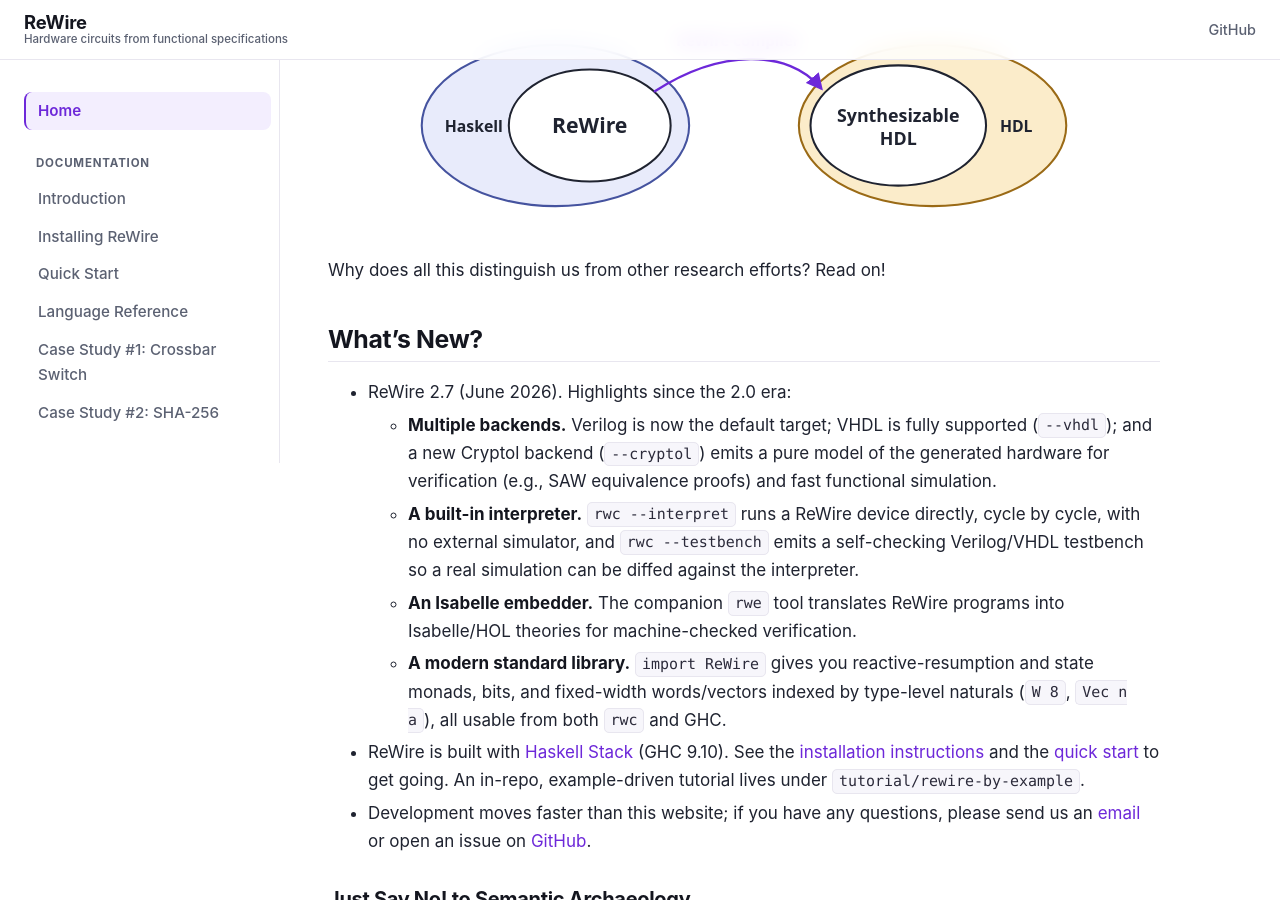
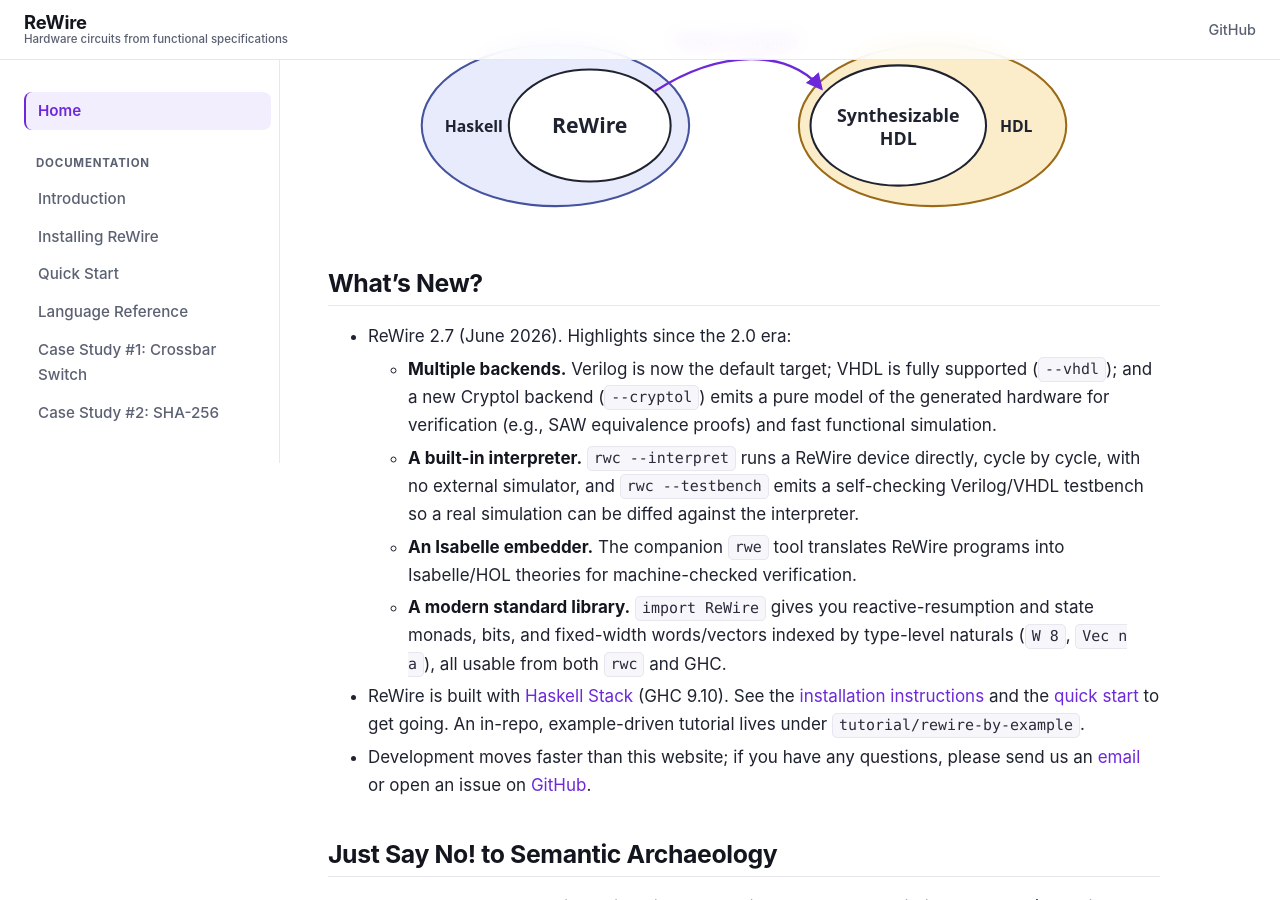
Before and after one commit to rewire-hardware/ReWire, a Jekyll site: the page built from index.md, in a window 1280 px wide and 900 px high, scrolled down 856 px. Built offline with Jekyll 4.4.1, drawn with Linux system fonts in a browser that asks for light colours.

Commit message:
Minor index tweaks.

```diff
--- a/index.md
+++ b/index.md
@@ -15,13 +15,9 @@
 * Pure functions and types, monads, equational reasoning, etc.
 * Formal semantics supporting formal reasoning.
 
-
 ReWire programs, however, may all be translated directly to synthesizable hardware---Verilog or VHDL---using the ReWire compiler:
 
 <img src="{{ site.baseurl }}/images/ReWire.svg" class="hero-image" style="max-width: 42rem;" alt="The ReWire compilation flow: ReWire, a subset of Haskell, compiles to synthesizable HDL" />
-
-
-Why does all this distinguish us from other research efforts? Read on!
 
 ## __What's New?__
 * ReWire 2.7 (June 2026). Highlights since the 2.0 era:
@@ -32,16 +28,13 @@
 * ReWire is built with [Haskell Stack](https://docs.haskellstack.org/) (GHC 9.10). See the [installation instructions]({% post_url 2016-05-03-installing-rewire %}) and the [quick start]({% post_url 2016-05-03-quick-start %}) to get going. An in-repo, example-driven tutorial lives under `tutorial/rewire-by-example`.
 * Development moves faster than this website; if you have any questions, please send us an [email](mailto:rewire.questions@gmail.com) or open an issue on [GitHub](https://github.com/rewire-hardware/ReWire).
 
-### __Just Say No! to Semantic Archaeology__
+## __Just Say No! to Semantic Archaeology__
 
 Say you have a hardware design written in a production hardware description language (HDL) like VHDL or Verilog and you need to formally verify some properties of the design and implementation. Where do you start?
 
 Well, you can't reason directly about the HDL code. Why not? _Because the HDL possesses no formal semantics!_ Using traditional formal methods for hardware (e.g., [Kropf 1999](http://dl.acm.org/citation.cfm?id=519876)), one must laboriously formulate a formal model in the logic of a theorem prover. We call this process _semantic archaeology_ and it is expensive, time-consuming and error-prone (i.e., how do you know that your formal specification is related to the concrete HDL design?). Semantic archaeology is the bane of formal methods.
 
 Because ReWire has a formal semantics, one can reason about hardware designs in ReWire directly on the ReWire code itself just as one would about a normal pure functional program. One can also apply tools and techniques from software verification to hardware verification (e.g., as we have with [Coq](https://coq.inria.fr) and [language-based methods in security](http://dl.acm.org/citation.cfm?id=1662663)). For more information, please consult the reading below or send an [email](mailto:rewire.questions@gmail.com).
-
-
-
 
 ### __Further Reading__
 
```
